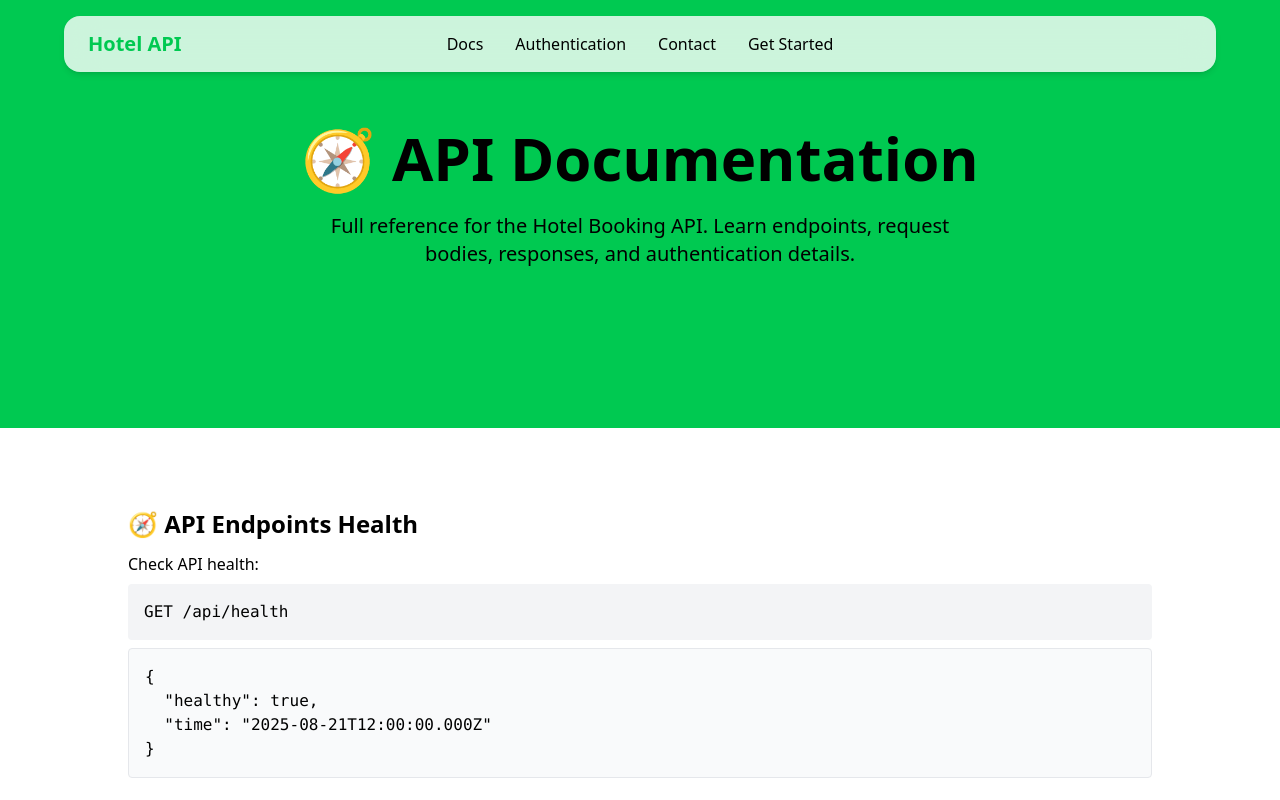
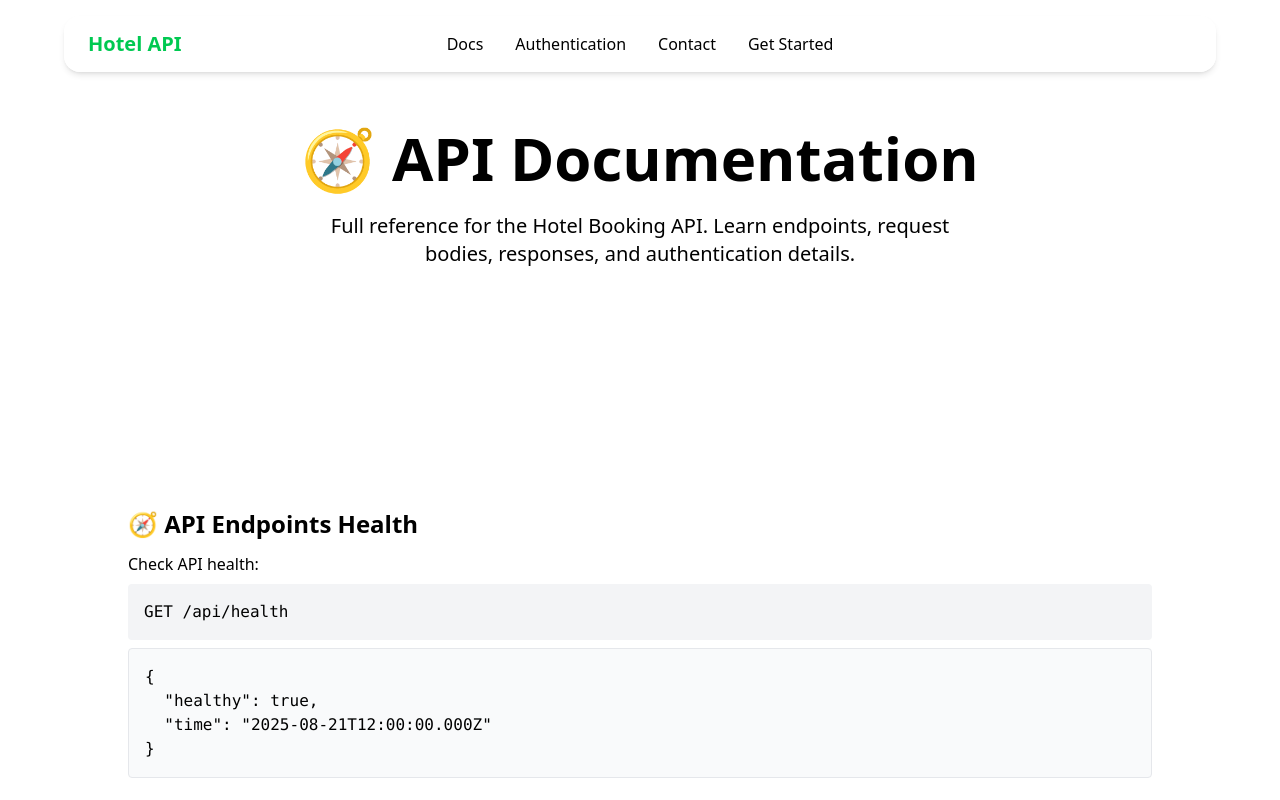
Before and after one commit to festus-sulumeti/hotel-booking-api-demo-docs, a React (Vite) app: page /api-docs in a window 1280 px wide. Shown: the top 800 px of the page. Built offline with nearby package versions, Linux system fonts and the light colour scheme.

Commit message:
fix: from the green bg to white

```diff
--- a/src/components/ApiDocs.tsx
+++ b/src/components/ApiDocs.tsx
@@ -8,7 +8,7 @@ const ApiDocs = () => {
       <Navbar />
 
       {/* Hero Section */}
-      <section className="bg-green-500 text-black py-32 px-6 sm:px-12 text-center">
+      <section className="bg-white text-black py-32 px-6 sm:px-12 text-center">
         <h1 className="text-4xl sm:text-5xl md:text-6xl font-extrabold mb-6">
           🧭 API Documentation
         </h1>
```
